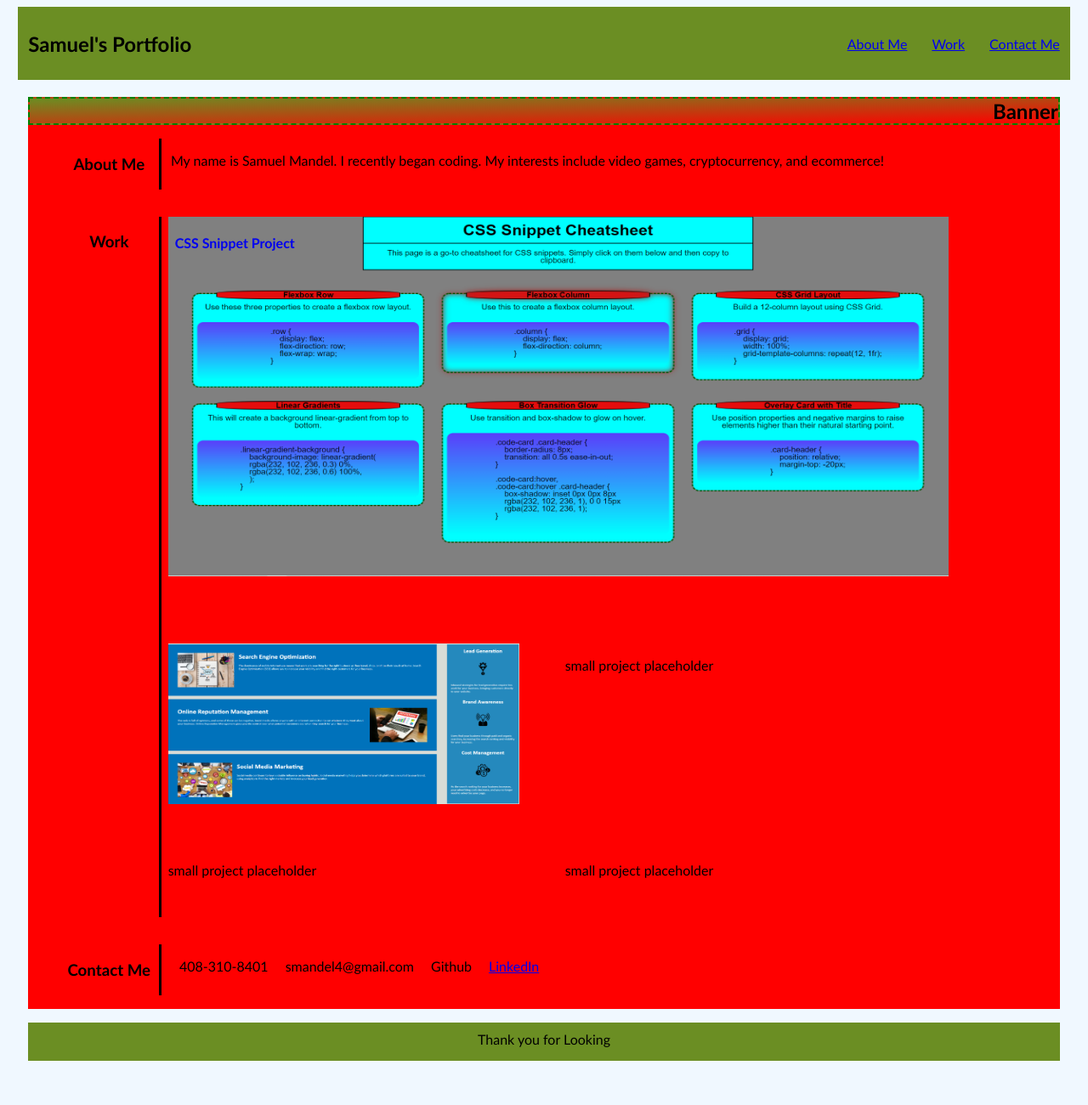
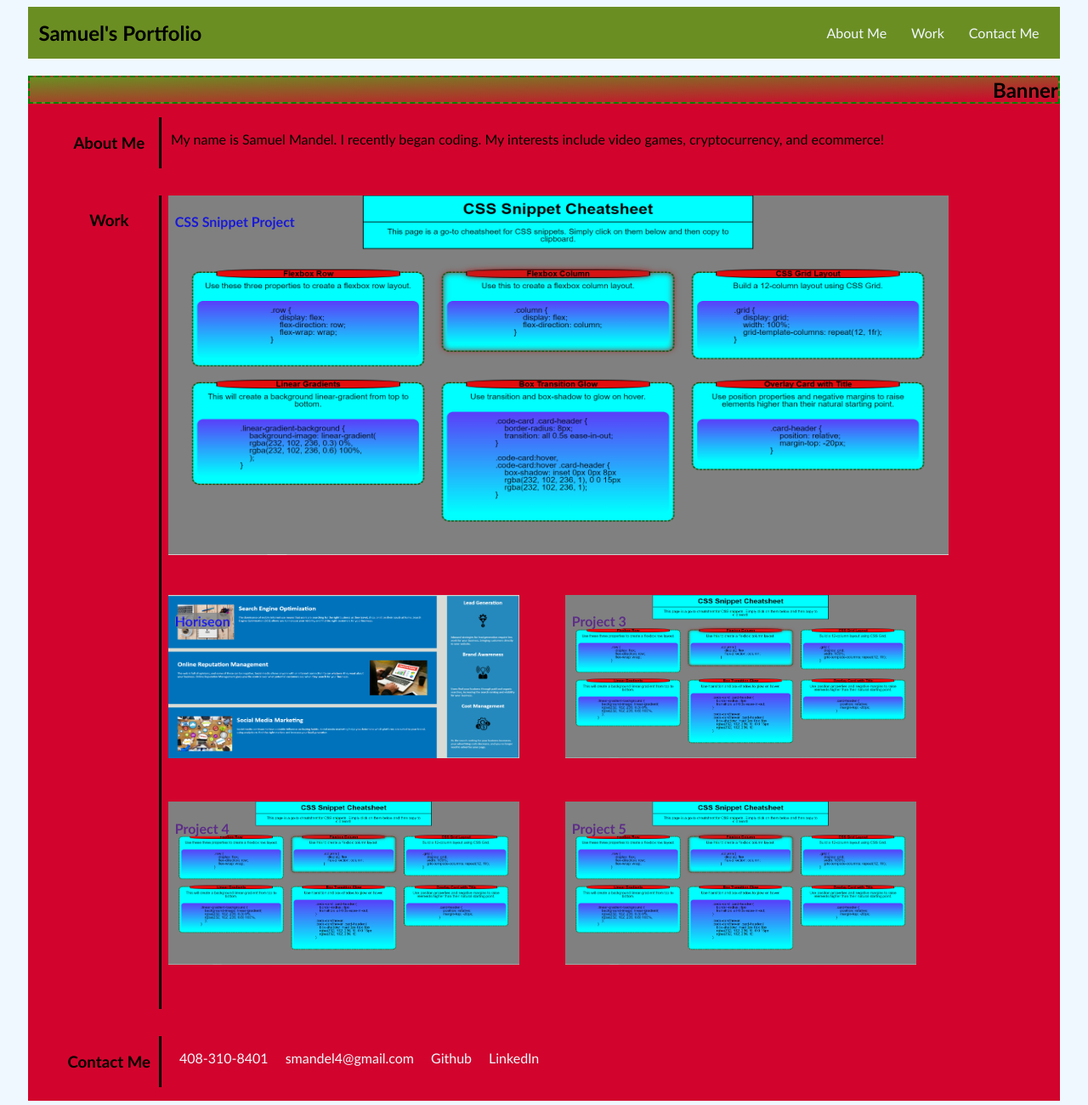
Before and after one commit to Sambalogna/Portfolio, a plain HTML site: page index.html in a window 1280 px wide. Shown: the top 1300 px of the page at 85% size. Before the commit the page ends 1256 px from the top, so only its background shows below. Drawn offline with Linux system fonts and the light colour scheme.

Commit message:
finished. To do: readMe

```diff
--- a/assets/css/style.css
+++ b/assets/css/style.css
@@ -4,12 +4,11 @@ body{
     font-family: 'Trebuchet MS','Times New Roman', Times, serif;
 }
 
-
+/* nav and header */
 header{
     display: flex;
     justify-content: space-between;
     align-items: center;
-    padding: 1%;
     background-color: olivedrab;
     color: black;
     width: 96%;
@@ -18,6 +17,7 @@ header{
 h1 {
     display: flex;
     font-size: 150%;
+    padding-left: 1%;
 }
 
 nav ul {
@@ -25,12 +25,24 @@ nav ul {
     justify-content: space-between;
     min-width: 250px;
     list-style: none;
+
 }
-
+nav {
+    padding-right: 2%;
+}
+nav a {
+    text-decoration: none;
+    color: aliceblue;
+}
+nav a:hover{
+    background-color: blue;
+    border-radius: 7px;
+}
+/* banner and below */
 main {
-    background: red;
+    background: #D2042D;
     width: 96%;
-    margin: 1% auto;
+    margin: 0 auto;
 }
 
 h2 {
@@ -38,13 +50,15 @@ h2 {
     background: aliceblue;
     border: 2px dashed green;
     text-align: center;
-    background-image: linear-gradient(to bottom right,olivedrab, red);
+    background-image: linear-gradient(to bottom right,olivedrab, #D2042D);
     margin-bottom: auto;
     animation-name: move;
     animation-duration: 4s;
     animation-iteration-count: infinite;
 }
 
+
+/*main container for 3 sections  */
 article {
     display: flex;
     flex-direction: row;
@@ -54,6 +68,7 @@ article {
 h3 {
     padding-right: 3%;
 }
+/* sections contain a figure containing flexboxes for the aside information and other containers */
 section {
     flex: 0 0 100%;
 }
@@ -81,17 +96,25 @@ aside{
 #showcase {
     flex: 0 0 100%;
     padding-left: .5em;
-    padding-bottom: 1em;
-    margin-bottom: 1em;
+
     position: relative;
 }
 
 #showcaseTitle{
     position: absolute;
-    margin-bottom: -2em;
+    margin-bottom: -1em;
     margin-left: .5rem;
     margin-right: 80%;
+    /* makes title stay in one line */
+    white-space: nowrap;
+    background-color: gray;
+    opacity: 80%;
+    border-radius: 7px;
 
+}
+#showcaseTitle:hover{
+    background-color: blue;
+    color: white;
 }
 img {
     width: 90%;
@@ -102,6 +125,24 @@ img {
     flex: 0 0 45%;
     padding-left: .5em;
     padding-bottom: 3%;
+}
+
+#smallProjectTitle{
+    display: flex;
+    position: absolute;
+    margin-bottom: -1em;
+    margin-left: .5rem;
+    margin-right: 80%;
+    /* makes title stay in one line */
+    white-space: nowrap;
+    background-color: gray;
+    opacity: 80%;
+    border-radius: 7px;
+
+}
+#smallProjectTitle:hover {
+    background-color: blue;
+    color: white;
 }
 
 #info {
@@ -118,7 +159,16 @@ img {
 
 #contactLinks li {
     padding: 0 10px;
+    color:aliceblue;
 
+}
+#contactLinks a {
+    color: aliceblue;
+    text-decoration: none;
+}
+#contactLinks a:hover{
+    background-color: blue;
+    border-radius: 7px;
 }
 
 
@@ -134,14 +184,14 @@ footer {
     padding-top: 10px;
 }
 
-
+/* banner animation */
 @keyframes move {
     0% {text-align: center;}
     33%{text-align: right;}
     66%{text-align: left;}
     100%{text-align: center;}
 }
-
+/* changes nav menu orientation to under the main H1 in header */
 @media screen and (max-width: 768px) {
     header {
         flex-direction: column;
--- a/index.html
+++ b/index.html
@@ -47,12 +47,28 @@
                         </div>
                         <div class="smallProject">
                             <a href="https://sambalogna.github.io/site-refactor/">
+                                <h4 id = "smallProjectTitle">Horiseon</h4>
                                 <img src="/assets/images/site refactor.PNG" />
                             </a>
                         </div>
-                        <div class="smallProject"><p>small project placeholder</p></div>
-                        <div class="smallProject"><p>small project placeholder</p></div>
-                        <div class="smallProject"><p>small project placeholder</p></div>
+                        <div class="smallProject">
+                            <a href="">
+                            <h4 id = "smallProjectTitle">Project 3</h4>
+                            <img src="./assets/images/Mini Project 2.png"/>
+                            </a>
+                        </div>
+                        <div class="smallProject">
+                            <a href="">
+                            <h4 id = "smallProjectTitle">Project 4</h4>
+                            <img src="./assets/images/Mini Project 2.png"/>
+                            </a>
+                        </div>
+                        <div class="smallProject">
+                            <a href="">
+                            <h4 id = "smallProjectTitle">Project 5</h4>
+                            <img src="./assets/images/Mini Project 2.png"/>
+                            </a>
+                        </div>
                     </div>
                 </figure>
             </section>
@@ -64,7 +80,7 @@
                     <ul id="contactLinks">
                         <li>408-310-8401</li>
                         <li>smandel4@gmail.com</li>
-                        <li>Github</li>
+                        <li><a href="https://github.com/Sambalogna">Github</a></li>
                         <li><a href="https://www.linkedin.com/in/samuel-lazaro-mandel/">LinkedIn</a></li>
                     </ul>
                 </figure>
```
